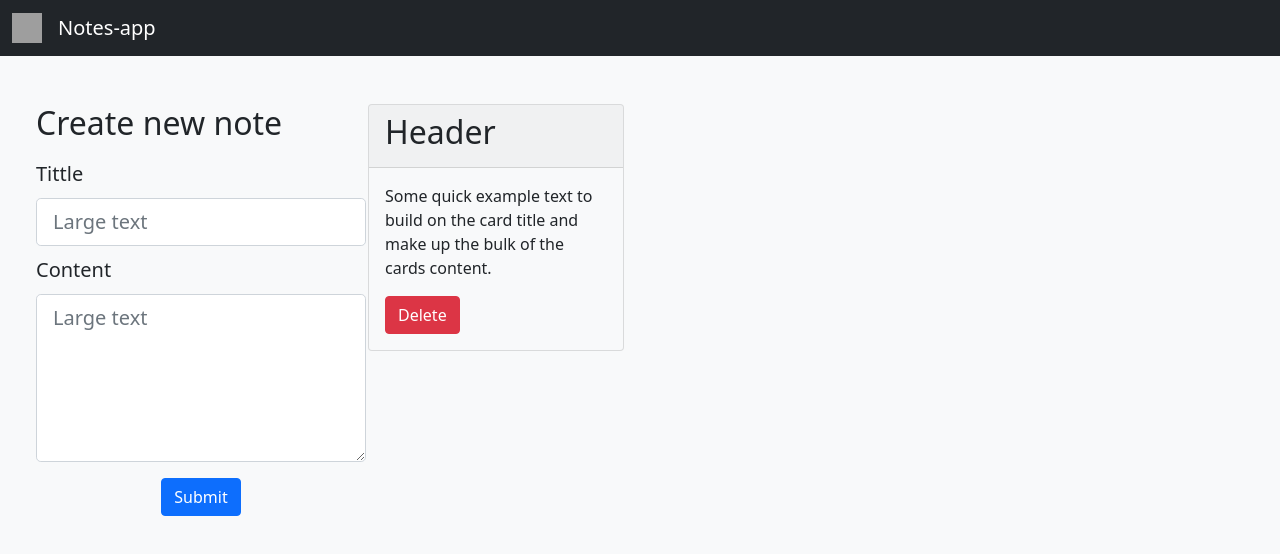
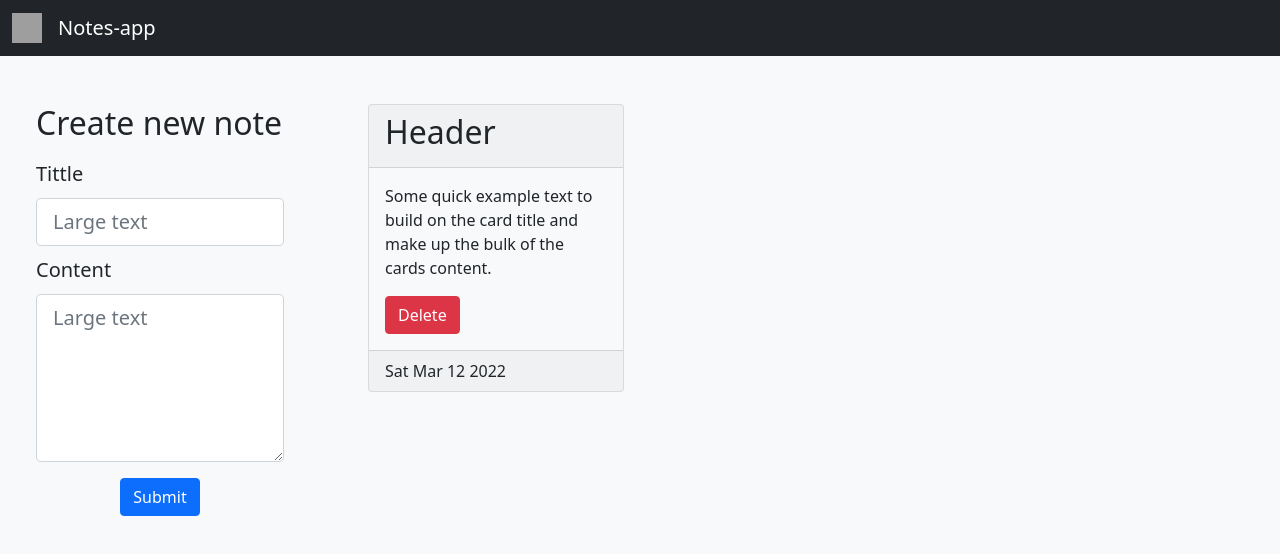
Before and after one commit to fedecor9/notes-app, a React (Create React App) app: page / in a window 1280 px wide. Shown: the top 554 px of the page. Built offline with nearby package versions, Linux system fonts and the light colour scheme; no server answers; grey boxes are pictures that could not be loaded.

Commit message:
first-commit

```diff
--- a/src/components/Main.js
+++ b/src/components/Main.js
@@ -2,22 +2,44 @@ import { Container, Row, Col } from "react-bootstrap";
 import { ShowNotes } from "./ShowNotes";
 import { SideBar } from "./Sidebar";
 import "../App.css";
-import { useState } from "react";
+import { useEffect, useState } from "react";
+
+const API_ROUTE = "http://localhost:3005/api";
 
 export const Main = () => {
   const initialCards = [
     {
+      id: 0,
       tittle: "Header",
       text: "Some quick example text to build on the card title and make up the bulk of the cards content.",
       color: "light",
+      date: new Date().toDateString(),
     },
   ];
 
   const [cards, setCards] = useState(initialCards);
+  //const [newCard, setNewCard] = useState(false);
+  const addCard = (card) => {
+    card.id = cards.length + 1;
+    setCards([...cards, card]);
+    //setNewCard(true);
+  };
 
-  const addCard = (card) => {
-    setCards([...cards, card]);
-  };
+  useEffect(() => {
+    console.log("effect");
+    fetch(`${API_ROUTE}/notes`)
+      .then((res) => {
+        if (!res.ok) throw Error(res);
+        return res.json();
+      })
+      .then((data) => {
+        setCards((prevState) => [...prevState, ...data]);
+        console.log(data);
+      })
+      .catch((err) => {
+        console.log(err);
+      });
+  }, []);
 
   const removeCard = (index) => {
     let newArray = cards.slice();
@@ -28,12 +50,12 @@ export const Main = () => {
   return (
     <Container fluid>
       <Row md={12}>
-        <Col md={3}>
+        <Col lg={3} md={4} sm={5}>
           <aside>
             <SideBar addCard={addCard}></SideBar>
           </aside>
         </Col>
-        <Col md={9}>
+        <Col lg={9} md={8} sm={7}>
           <main>
             <ShowNotes cards={cards} removeCard={removeCard}></ShowNotes>
           </main>
--- a/src/components/ShowNotes.js
+++ b/src/components/ShowNotes.js
@@ -3,9 +3,9 @@ import { Button, Card, Col, Container, Row } from "react-bootstrap";
 export const ShowNotes = (props) => {
   return (
     <Container>
-      <Row md={2} className="g-4 mx-auto my-4">
+      <Row md={2} xs={1} className="g-4 mx-auto my-4">
         {props.cards.map((elem, idx) => (
-          <Col md={4} key={idx}>
+          <Col lg={4} key={idx}>
             <Card
               bg={elem.color.toLowerCase()}
               text={elem.color.toLowerCase() === "light" ? "dark" : "white"}
@@ -20,6 +20,7 @@ export const ShowNotes = (props) => {
                   Delete
                 </Button>
               </Card.Body>
+              <Card.Footer>{elem.date}</Card.Footer>
             </Card>
           </Col>
         ))}
--- a/src/components/Sidebar.js
+++ b/src/components/Sidebar.js
@@ -16,9 +16,11 @@ export const SideBar = (props) => {
   const randomColor = () => Math.floor(Math.random() * colors.length);
 
   const emptyCard = {
+    id: "",
     tittle: "",
     text: "",
     color: colors[randomColor()],
+    date: new Date().toDateString(),
   };
 
   const [card, setCard] = useState(emptyCard);
@@ -37,7 +39,7 @@ export const SideBar = (props) => {
 
   return (
     <Container className="py-5">
-      <div className="position-fixed">
+      <div className="h-100">
         <Row>
           <h2> Create new note</h2>
         </Row>
```
